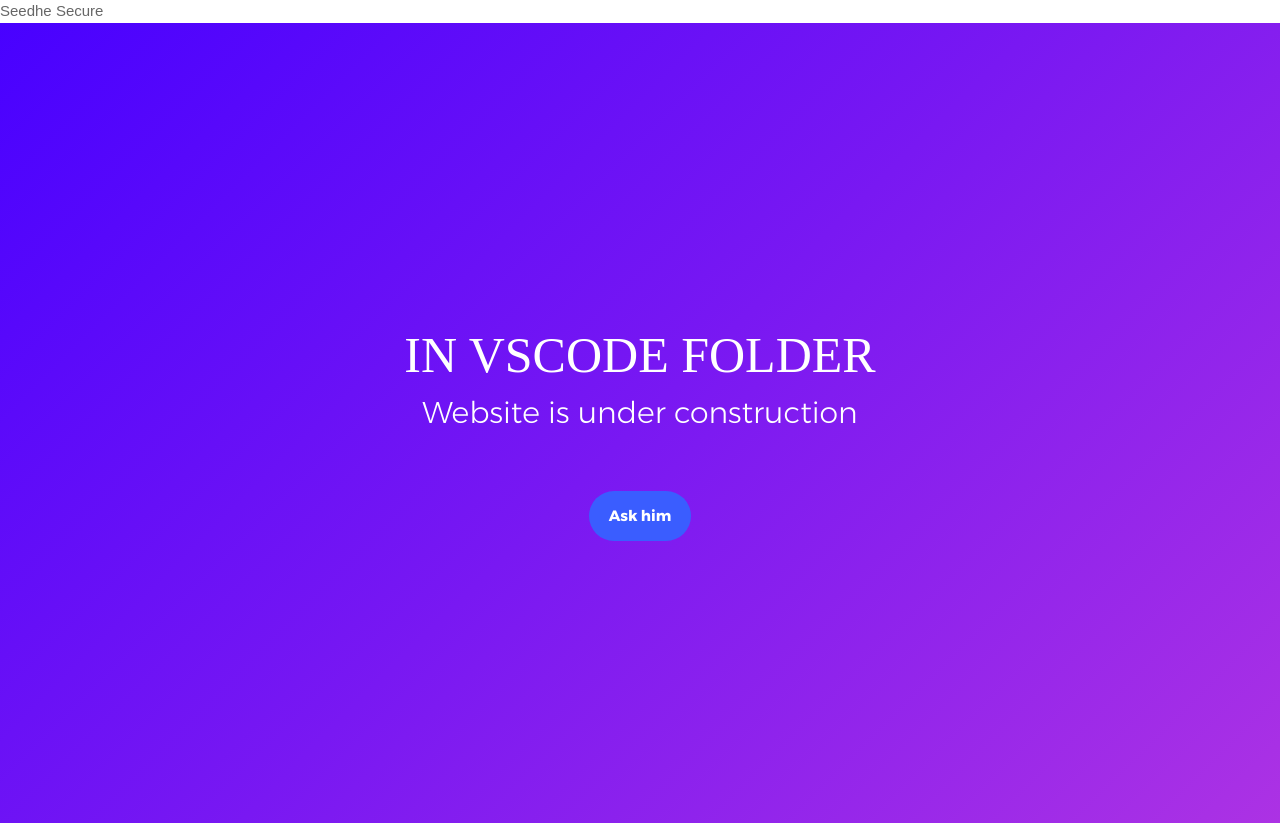
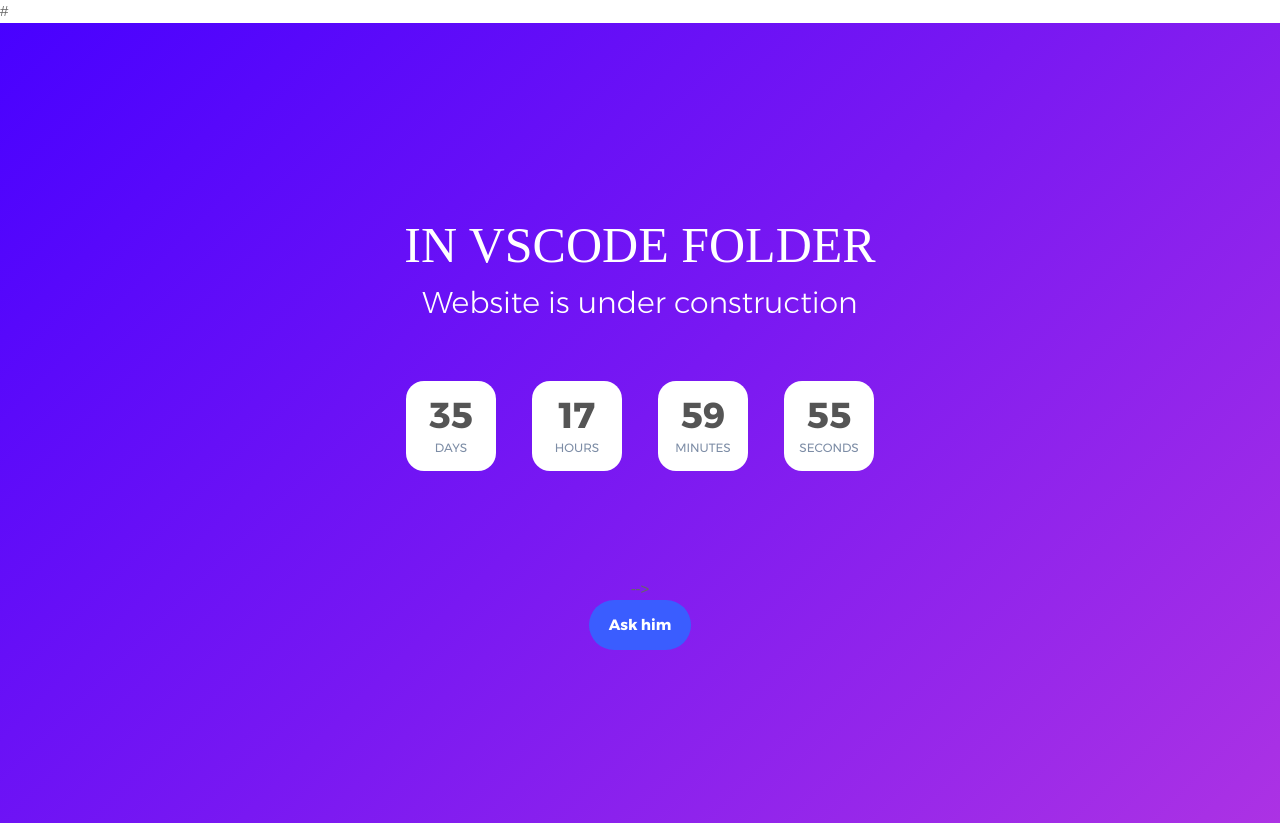
Before and after one commit to Samudr4/Website-is-under-construction, a plain HTML site: page index.html in a window 1280 px wide. Drawn offline with Linux system fonts and the light colour scheme; a web font is replaced by a local one.

Commit message:
Update index.html

```diff
--- a/index.html
+++ b/index.html
@@ -1,6 +1,6 @@
 <!DOCTYPE html>
 <html lang="en">
-<head>Seedhe Secure</title>
+<head>#</title>
 	<meta charset="UTF-8">
 	<meta name="viewport" content="width=device-width, initial-scale=1">
 <!--===============================================================================================-->
@@ -34,7 +34,7 @@
 				Website is under construction
 			</p>
 
-			<!-- <div class="flex-w flex-c cd100 p-b-82">
+			<div class="flex-w flex-c cd100 p-b-82">
 				<div class="flex-col-c-m size2 how-countdown">
 					<span class="l1-txt3 p-b-9 days">35</span>
 					<span class="s1-txt1">Days</span>
```
